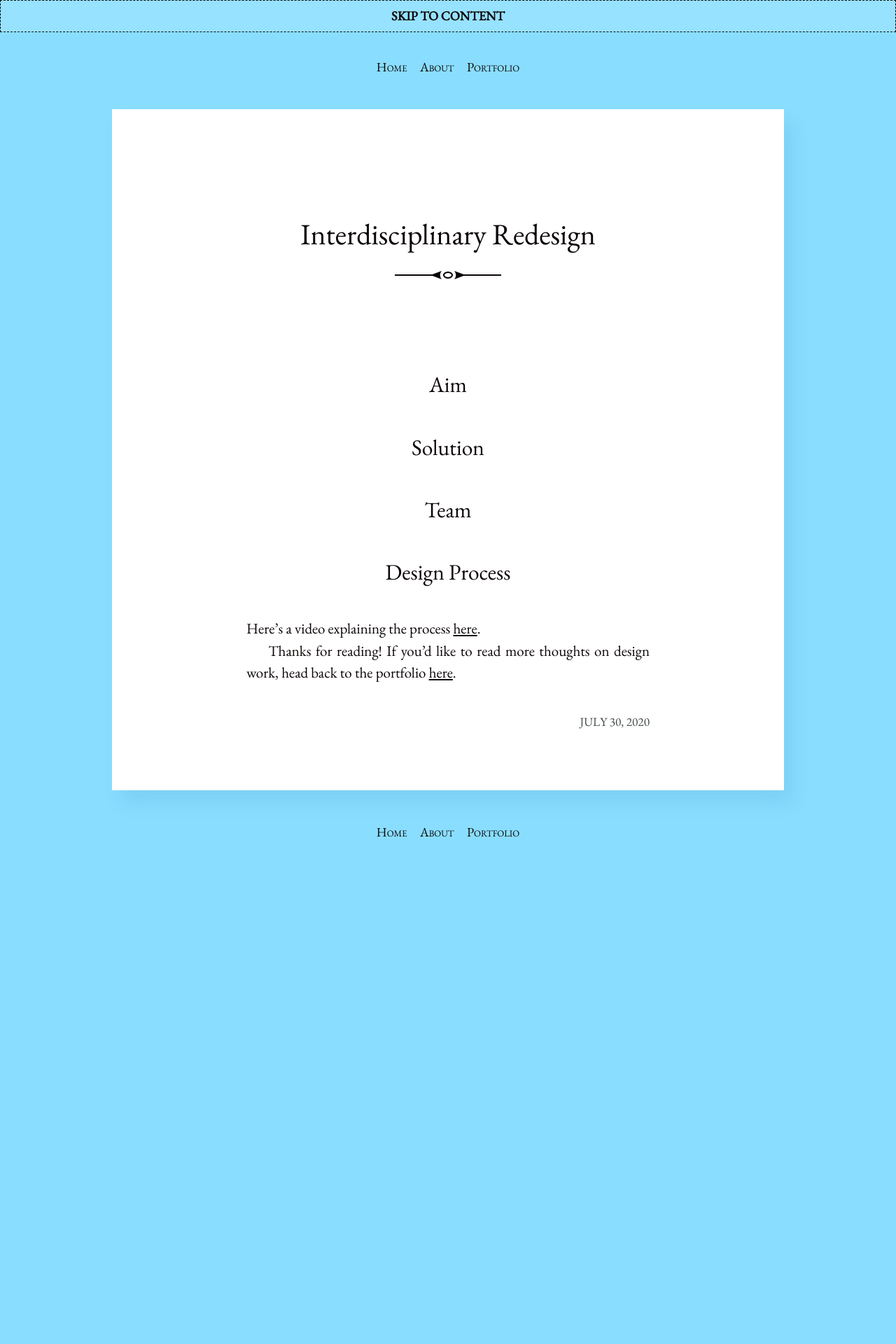
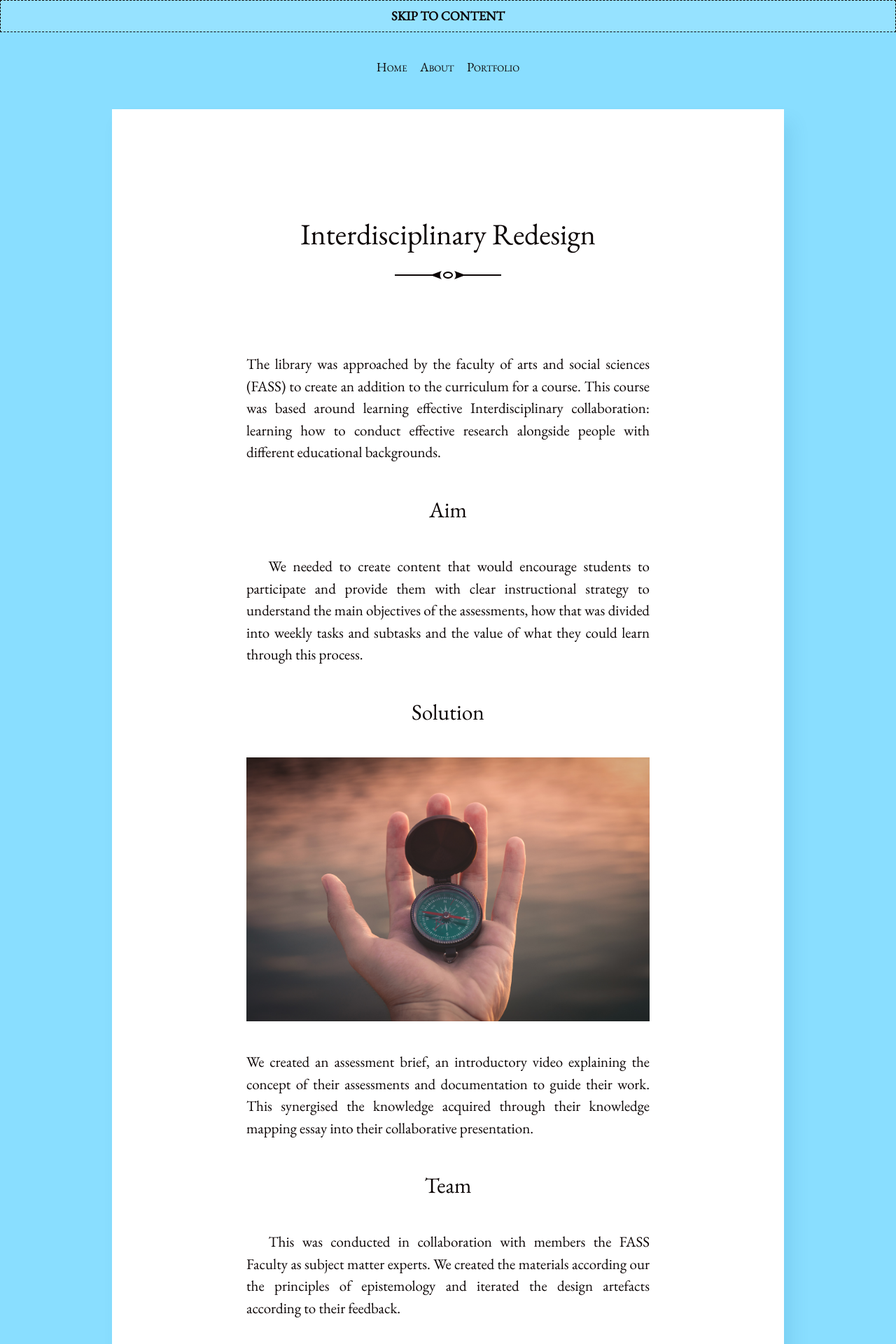
Before and after one commit to halcha/blog, a Jekyll site: the page built from _posts/2020-07-31-interdisciplinary-unit-project.markdown, in a window 1280 px wide. Shown: the top 1920 px of the page at 70% size. Built offline with Jekyll 4.4.1, drawn with Linux system fonts in a browser that asks for light colours; before the commit the page ends 1207 px from its top, so only the background shows below that; some of the changed text lies outside the part shown.

Commit message:
update blog

```diff
--- a/_posts/2020-07-31-interdisciplinary-unit-project.markdown
+++ b/_posts/2020-07-31-interdisciplinary-unit-project.markdown
@@ -4,14 +4,34 @@ title:  "Interdisciplinary Redesign"
 date:   2020-07-31 9:00:00 +1000
 categories: design
 ---
+
+The library was approached by the faculty of arts and social sciences (FASS) to create an addition to the curriculum for a course. This course was based around learning effective Interdisciplinary collaboration: learning how to conduct effective research alongside people with different educational backgrounds.
+
 ### Aim
 
+We needed to create content that would encourage students to participate and provide them with clear instructional strategy to understand the main objectives of the assessments, how that was divided into weekly tasks and subtasks and the value of what they could learn through this process.
+
 ### Solution
+![a picture of a compass](/blog/assets/images/guide-int.jpg)
+We created an assessment brief, an introductory video explaining the concept of their assessments and documentation to guide their work. This synergised the knowledge acquired through their knowledge mapping essay into their collaborative presentation.
 
 ### Team
 
+This was conducted in collaboration with members the FASS Faculty as subject matter experts. We created the materials according our the principles of epistemology and iterated the design artefacts according to their feedback.
+
 ### Design Process
+![a picture of banathy's dynamics of divergence and convergence](/blog/assets/images/dd-int.jpg)
+We took precedents from existing design literature as we had experience in applying these principles to collaborative environments.
 
+![a picture of preceding design principles](/blog/assets/images/ps-int.png)
+This was simplified into a set of steps that could be applied to collaborative epistemological contexts.
+
+![a picture of the first two questions on the worksheet](/blog/assets/images/w1-int.png)
+![a picture of the middle two questions on the worksheet](/blog/assets/images/w2-int.png)
+![a picture of the final questions on the worksheet](/blog/assets/images/w3-int.png)
+These steps were then applied to the specific context of the FASS3999 course
+
+You can find details about the course on the university website [here](https://www.sydney.edu.au/courses/units-of-study/2020/fass/fass3999.html).
 Here's a video explaining the process [here](https://youtu.be/SqXB4hmVizc).
 
 Thanks for reading! If you’d like to read more thoughts on design work, head back to the portfolio [here](/).
```
Also changed, not shown: assets/images/dd_int.png (added), assets/images/guide-int.jpg (added), assets/images/ps-int.png (added), assets/images/w1-int.png (added), assets/images/w2-int.png (added), assets/images/w3-int.png (added).
